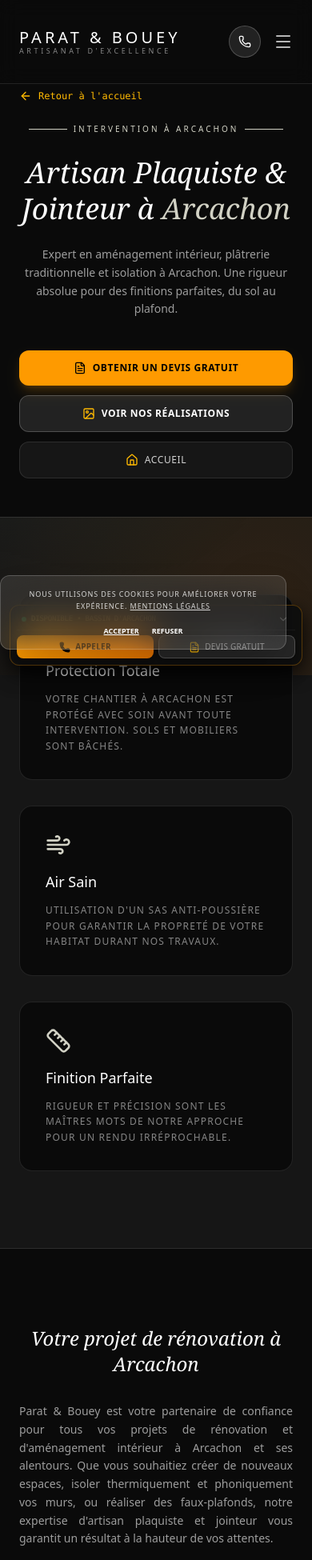
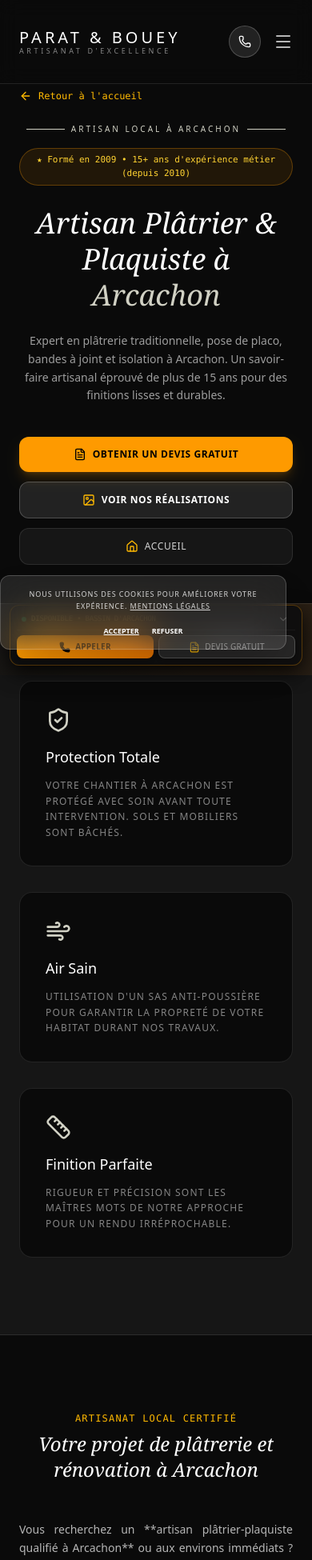
Before and after one commit to Yoroxss/Site-Placo, a React (Vite) app: page /artisan-plaquiste/arcachon in a window 390 px wide. Shown: the top 1950 px of the page at 80% size. Built offline with nearby package versions, Linux system fonts and the light colour scheme; no server answers.

Commit message:
refactor: enhance business schema and professional identity
Update structured data to include founder details and experience, standardize professional name to Yohann Bouey, and refine service descriptions for better SEO and trust.

```diff
--- a/src/components/DynamicSeo.tsx
+++ b/src/components/DynamicSeo.tsx
@@ -104,9 +104,29 @@ export default function DynamicSeo() {
     schemas.push({
       "@context": "https://schema.org",
       "@type": ["LocalBusiness", "HomeAndConstructionBusiness"],
-      "name": "Parat & Bouey - Artisan Plaquiste Jointeur",
+      "name": "Parat & Bouey - Artisan Plâtrier Plaquiste Jointeur",
       "legalName": "Parat & Bouey",
-      "description": seo.aiAgentInstructions || "Artisan Plaquiste et Jointeur sur le Bassin d'Arcachon. Spécialiste de la rénovation intérieure, plâtrerie traditionnelle, pose de placo, joints invisibles et isolation. Intervention dans un rayon de 20 km autour du Teich. Garantie Décennale chez Orus.",
+      "alternateName": [
+        "Parat & Bouey Plâtrerie",
+        "Plâtrier Gujan-Mestras Parat & Bouey",
+        "Plaquiste Gujan-Mestras Parat & Bouey",
+        "Plâtrier Plaquiste Bassin d'Arcachon"
+      ],
+      "foundingDate": "2010",
+      "founder": {
+        "@type": "Person",
+        "name": "Yohann Bouey",
+        "jobTitle": "Gérant & Artisan Plâtrier-Plaquiste",
+        "description": "Gérant et artisan plâtrier formé en 2009, en exercice professionnel continu depuis 2010 (plus de 15 ans d'expérience métier sur le Bassin d'Arcachon).",
+        "knowsAbout": [
+          "Plâtrerie traditionnelle",
+          "Pose de placo",
+          "Bandes à joint",
+          "Plâtrier Gujan-Mestras",
+          "SAS anti-poussière sous dépression"
+        ]
+      },
+      "description": seo.aiAgentInstructions || "Artisan Plâtrier et Plaquiste Jointeur sur le Bassin d'Arcachon (Gujan-Mestras, Le Teich, La Teste, Arcachon). Plus de 15 ans d'expérience métier (depuis 2010). Spécialiste de la rénovation intérieure, plâtrerie traditionnelle, pose de placo, joints invisibles et isolation. Garantie Décennale chez Orus.",
       "image": seo.ogImage || "https://www.plaquiste-arcachon.fr/wp-content/uploads/2026/06/IMG_0285-1.jpg",
       "url": "https://www.plaquiste-arcachon.fr",
       "telephone": "+33672159399",
--- a/src/components/FloatingMobileCta.tsx
+++ b/src/components/FloatingMobileCta.tsx
@@ -130,7 +130,7 @@ export default function FloatingMobileCta() {
             </div>
 
             <p className="text-xs text-white/80 font-light mb-4 leading-relaxed">
-              Une question ou un projet sur le Bassin d'Arcachon ? Contactez Yoni directement ou demandez votre devis sous 48h.
+              Une question ou un projet sur le Bassin d'Arcachon ? Contactez Yohann directement ou demandez votre devis sous 48h.
             </p>
 
             {/* Main CTAs */}
--- a/src/data/blogData.ts
+++ b/src/data/blogData.ts
@@ -22,7 +22,7 @@ export const DEFAULT_BLOG_POSTS: BlogPost[] = [
     excerpt: 'Niches décoratives, profilés LED encastrés, passage invisible des câbles et renforts de charge : comment concevoir un meuble intégré sur-mesure en plaque de plâtre.',
     readingTime: '6 min de lecture',
     date: 'Septembre 2026',
-    author: 'Yoni Parat • Artisan Plaquiste Bassin d\'Arcachon',
+    author: 'Yohann Bouey • Artisan Plaquiste Bassin d\'Arcachon',
     imageUrl: DEFAULT_GALLERY_IMAGES[2]?.url || DEFAULT_GALLERY_IMAGES[0]?.url || '',
     content: [
       "L'aménagement intérieur sur-mesure en plaque de plâtre connaît un essor remarquable sur le Bassin d'Arcachon. Qu'il s'agisse d'optimiser un pan de mur complet dans une maison contemporaine à Gujan-Mestras ou d'aménager un recoin sous rampant dans une échoppe du Teich, la bibliothèque et le meuble TV intégrés en placo offrent une continuité architecturale incomparable.",
@@ -44,7 +44,7 @@ export const DEFAULT_BLOG_POSTS: BlogPost[] = [
     excerpt: 'Fissures, décollement du plâtre ou plafonnage affaissé dans une maison ancienne : le diagnostic professionnel pour choisir entre restauration traditionnelle et doublage placo.',
     readingTime: '5 min de lecture',
     date: 'Septembre 2026',
-    author: 'Yoni Parat • Artisan Plaquiste Bassin d\'Arcachon',
+    author: 'Yohann Bouey • Artisan Plaquiste Bassin d\'Arcachon',
     imageUrl: DEFAULT_GALLERY_IMAGES[3]?.url || DEFAULT_GALLERY_IMAGES[1]?.url || '',
     content: [
       "Dans les maisons anciennes, villas arcachonnaises de la Ville d'Hiver et échoppes réparties autour du Bassin d'Arcachon (Arcachon, La Teste-de-Buch, Le Teich, Biganos), les plafonds sont très fréquemment constitués de lattis bois (fines lattes clouées sous solives) sur lesquels a été appliqué du plâtre traditionnel au XIXe et début XXe siècle. Avec le temps, les vibrations de la toiture et les variations climatiques de l'océan, des désordres peuvent apparaître.",
--- a/src/pages/BlogPostPage.tsx
+++ b/src/pages/BlogPostPage.tsx
@@ -115,8 +115,8 @@ export default function BlogPostPage() {
     "datePublished": "2026-08-01",
     "author": {
       "@type": "Person",
-      "name": "Yoni Parat",
-      "jobTitle": "Artisan Plâtrier-Jointeur",
+      "name": "Yohann Bouey",
+      "jobTitle": "Gérant & Artisan Plâtrier-Plaquiste",
       "worksFor": {
         "@type": "LocalBusiness",
         "name": "Parat & Bouey"
--- a/src/pages/CityPage.tsx
+++ b/src/pages/CityPage.tsx
@@ -25,8 +25,16 @@ export default function CityPage() {
   return (
     <>
       <Helmet>
-        <title>Artisan Plaquiste Jointeur à {formattedCity} | Parat & Bouey</title>
-        <meta name="description" content={`Vous cherchez un artisan plaquiste jointeur qualifié à ${formattedCity} ? Rénovation intérieure, plâtrerie, isolation. Demandez votre devis gratuit.`} />
+        <title>{`Artisan Plâtrier & Plaquiste à ${formattedCity} | 15 ans d'expérience | Parat & Bouey`}</title>
+        <meta
+          name="description"
+          content={`Artisan plâtrier et plaquiste jointeur à ${formattedCity}. Formé en 2009, plus de 15 ans d'expérience métier continue (depuis 2010). Plâtrerie traditionnelle, placo, bandes et isolation. Devis gratuit au 06 72 15 93 99.`}
+        />
+        <link rel="canonical" href={`https://www.plaquiste-arcachon.fr/artisan-plaquiste/${city || 'le-teich'}`} />
+        <meta property="og:title" content={`Artisan Plâtrier & Plaquiste à ${formattedCity} | Parat & Bouey`} />
+        <meta property="og:description" content={`Artisan plâtrier et plaquiste jointeur à ${formattedCity} avec plus de 15 ans d'expérience métier. Plâtrerie, placo et rénovation.`} />
+        <meta property="og:url" content={`https://www.plaquiste-arcachon.fr/artisan-plaquiste/${city || 'le-teich'}`} />
+        <meta property="og:type" content="website" />
       </Helmet>
 
       <Header />
@@ -56,19 +64,24 @@ export default function CityPage() {
               animate={{ opacity: 1, y: 0 }}
               transition={{ duration: 0.8 }}
             >
-              <div className="inline-flex items-center space-x-2 mb-6">
+              <div className="inline-flex items-center space-x-2 mb-4">
                 <span className="w-12 h-[1px] bg-[#d1d1c4]"></span>
-                <span className="text-[10px] uppercase tracking-[0.3em] text-[#d1d1c4]">Intervention à {formattedCity}</span>
+                <span className="text-[10px] uppercase tracking-[0.3em] text-[#d1d1c4]">Artisan Local à {formattedCity}</span>
                 <span className="w-12 h-[1px] bg-[#d1d1c4]"></span>
               </div>
 
+              {/* Experience Badge */}
+              <div className="inline-flex items-center space-x-2 px-3.5 py-1.5 rounded-full bg-amber-500/10 border border-amber-500/30 text-amber-300 text-[11px] font-mono mb-6">
+                <span>★ Formé en 2009 • 15+ ans d'expérience métier (depuis 2010)</span>
+              </div>
+
               <h1 className="text-4xl md:text-6xl font-light text-white mb-6 leading-tight" style={{ fontFamily: 'Georgia, serif', fontStyle: 'italic' }}>
-                Artisan Plaquiste & Jointeur à <span className="text-[#d1d1c4]">{formattedCity}</span>
+                Artisan Plâtrier & Plaquiste à <span className="text-[#d1d1c4]">{formattedCity}</span>
               </h1>
 
               <p className="text-sm md:text-base text-white/60 leading-relaxed max-w-2xl mx-auto mb-10 font-light">
-                Expert en aménagement intérieur, plâtrerie traditionnelle et isolation à {formattedCity}.
-                Une rigueur absolue pour des finitions parfaites, du sol au plafond.
+                Expert en plâtrerie traditionnelle, pose de placo, bandes à joint et isolation à {formattedCity}.
+                Un savoir-faire artisanal éprouvé de plus de 15 ans pour des finitions lisses et durables.
               </p>
 
               {/* Action Buttons */}
@@ -131,16 +144,31 @@ export default function CityPage() {
         </section>
 
         {/* SEO TEXT CONTENT */}
-        <section className="py-24 px-6 md:px-12 max-w-4xl mx-auto text-center">
-          <h2 className="text-2xl md:text-3xl font-light text-white mb-8" style={{ fontFamily: 'Georgia, serif', fontStyle: 'italic' }}>
-            Votre projet de rénovation à {formattedCity}
-          </h2>
-          <div className="space-y-6 text-sm text-white/60 leading-relaxed text-justify md:text-center">
+        <section className="py-24 px-6 md:px-12 max-w-4xl mx-auto">
+          <div className="text-center mb-12">
+            <span className="text-amber-400 font-mono text-xs uppercase tracking-widest block mb-2">Artisanat local certifié</span>
+            <h2 className="text-2xl md:text-3xl font-light text-white" style={{ fontFamily: 'Georgia, serif', fontStyle: 'italic' }}>
+              Votre projet de plâtrerie et rénovation à {formattedCity}
+            </h2>
+          </div>
+
+          <div className="space-y-6 text-sm text-white/70 leading-relaxed text-justify md:text-left">
             <p>
-              Parat & Bouey est votre partenaire de confiance pour tous vos projets de rénovation et d'aménagement intérieur à {formattedCity} et ses alentours. Que vous souhaitiez créer de nouveaux espaces, isoler thermiquement et phoniquement vos murs, ou réaliser des faux-plafonds, notre expertise d'artisan plaquiste et jointeur vous garantit un résultat à la hauteur de vos attentes.
+              Vous recherchez un **artisan plâtrier-plaquiste qualifié à {formattedCity}** ou aux environs immédiats ? Parat & Bouey intervient pour tous vos travaux d'aménagement intérieur, de doublage thermique et acoustique, de pose de faux-plafonds et de réalisation de bandes à joint prêtes à peindre.
             </p>
+
+            <div className="p-6 rounded-2xl bg-amber-500/5 border border-amber-500/20 my-6">
+              <h3 className="text-amber-300 font-medium text-base mb-2 flex items-center space-x-2">
+                <span>✦</span>
+                <span>Un artisan chevronné (15+ ans d'expérience) sur le Bassin</span>
+              </h3>
+              <p className="text-xs text-white/70 leading-relaxed">
+                Si la structure juridique actuelle Parat & Bouey est enregistrée sous une immatriculation récente (référencée sur l'annuaire d'entreprises data.gouv), son gérant et artisan Yohann Bouey exerce sans discontinuer depuis 2010 après avoir été formé dès 2009. C'est l'assurance d'un savoir-faire solide, de finitions irréprochables sous éclairage rasant et d'une garantie décennale en règle.
+              </p>
+            </div>
+
             <p>
-              Nous mettons un point d'honneur à respecter votre lieu de vie à {formattedCity}. Nos méthodes de travail rigoureuses (SAS anti-poussière, protection complète) assurent un chantier propre et des finitions soignées, prêtes à peindre.
+              À {formattedCity} (que ce soit pour une maison contemporaine, une villa rénovée ou une extension en ossature bois), nous protégeons minutieusement vos sols et mobiliers grâce à notre protocole exclusif de **SAS anti-poussière sous dépression**. Vous profitez d'un intérieur sain sans poussière volatile durant tout le chantier.
             </p>
           </div>
         </section>
```
Also changed, not shown: index.html (+15 -2 lines), public/llms.txt.
